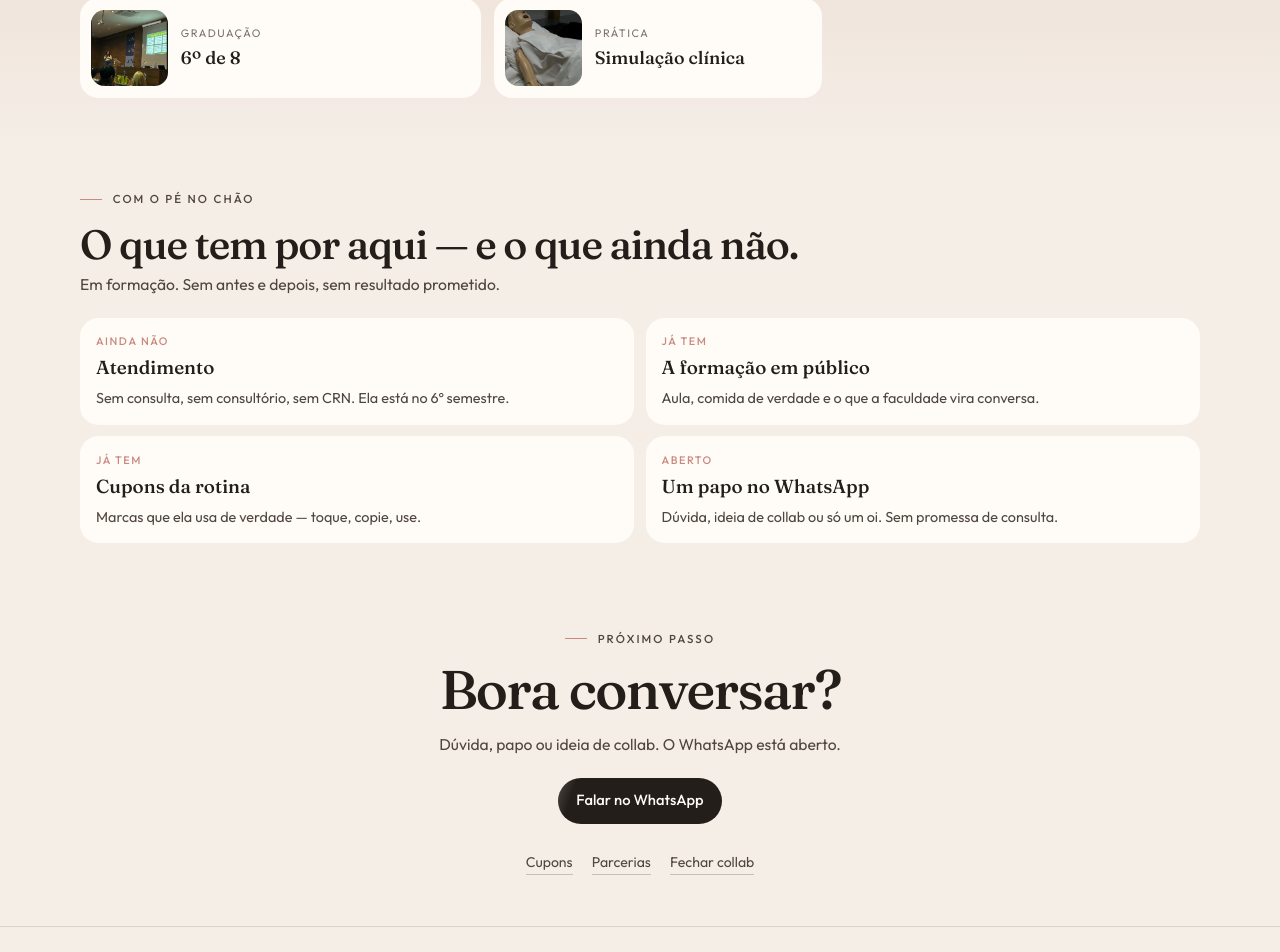
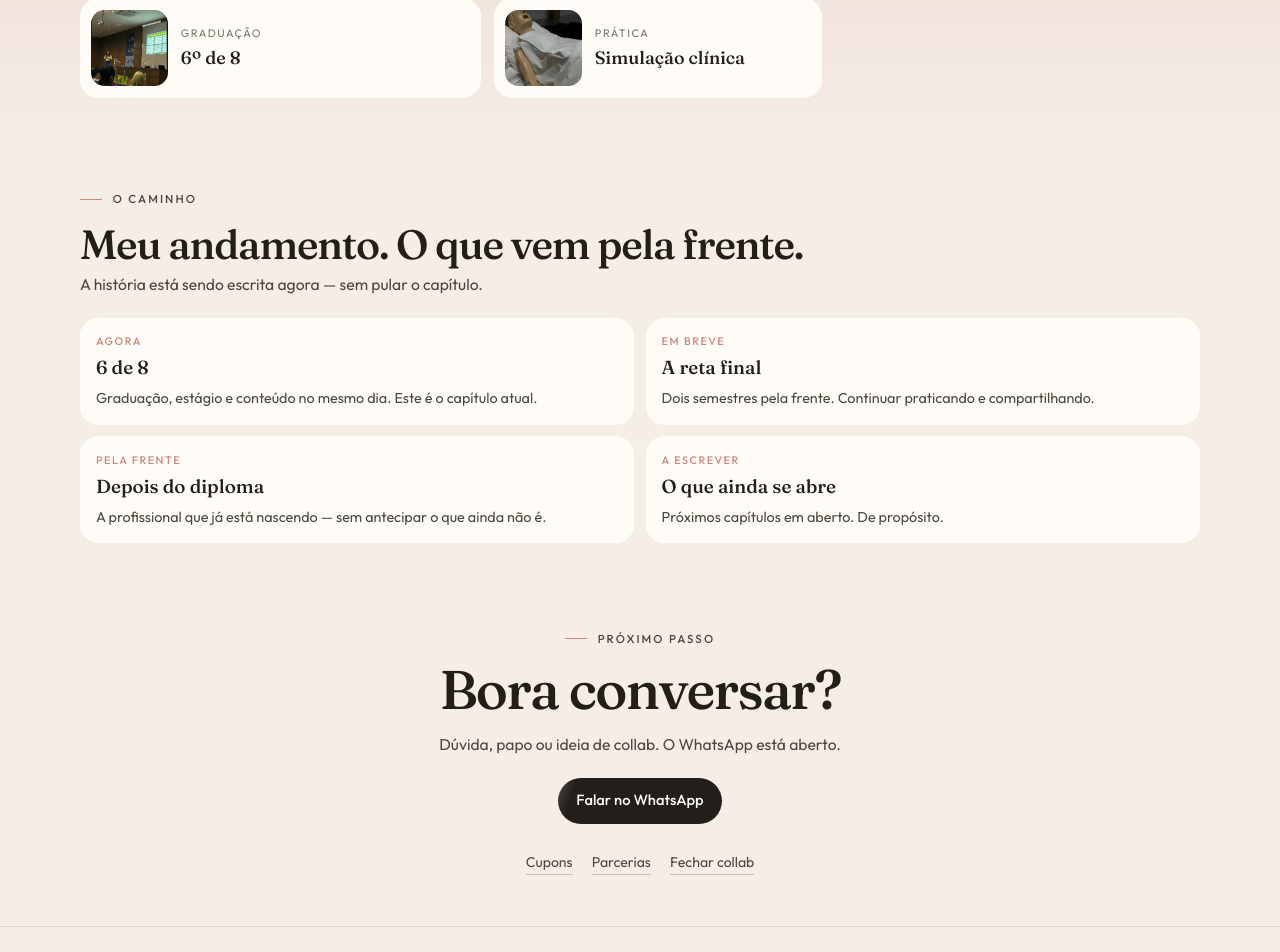
Before and after one commit to Lucash67/malu_nutri, a React (Vite) app: page / in a window 1280 px wide. Shown: the part 2588-3540 px from the top of the page. Built offline with nearby package versions, Linux system fonts and the light colour scheme.

Commit message:
Reframe the path section as what's ahead, not what's missing.
Co-authored-by: Cursor <cursoragent@cursor.com>

```diff
--- a/src/components/Ground.tsx
+++ b/src/components/Ground.tsx
@@ -1,23 +1,23 @@
 const points = [
   {
-    tag: "Ainda não",
-    title: "Atendimento",
-    text: "Sem consulta, sem consultório, sem CRN. Ela está no 6º semestre.",
+    tag: "Agora",
+    title: "6 de 8",
+    text: "Graduação, estágio e conteúdo no mesmo dia. Este é o capítulo atual.",
   },
   {
-    tag: "Já tem",
-    title: "A formação em público",
-    text: "Aula, comida de verdade e o que a faculdade vira conversa.",
+    tag: "Em breve",
+    title: "A reta final",
+    text: "Dois semestres pela frente. Continuar praticando e compartilhando.",
   },
   {
-    tag: "Já tem",
-    title: "Cupons da rotina",
-    text: "Marcas que ela usa de verdade — toque, copie, use.",
+    tag: "Pela frente",
+    title: "Depois do diploma",
+    text: "A profissional que já está nascendo — sem antecipar o que ainda não é.",
   },
   {
-    tag: "Aberto",
-    title: "Um papo no WhatsApp",
-    text: "Dúvida, ideia de collab ou só um oi. Sem promessa de consulta.",
+    tag: "A escrever",
+    title: "O que ainda se abre",
+    text: "Próximos capítulos em aberto. De propósito.",
   },
 ];
 
@@ -26,9 +26,9 @@ export function Ground() {
     <section className="ground" id="por-aqui">
       <div className="wrap">
         <div className="ground__head" data-reveal>
-          <p className="kicker">Com o pé no chão</p>
-          <h2 className="display">O que tem por aqui — e o que ainda não.</h2>
-          <p className="lede">Em formação. Sem antes e depois, sem resultado prometido.</p>
+          <p className="kicker">O caminho</p>
+          <h2 className="display">Meu andamento. O que vem pela frente.</h2>
+          <p className="lede">A história está sendo escrita agora — sem pular o capítulo.</p>
         </div>
         <div className="ground__list">
           {points.map((item) => (
```
